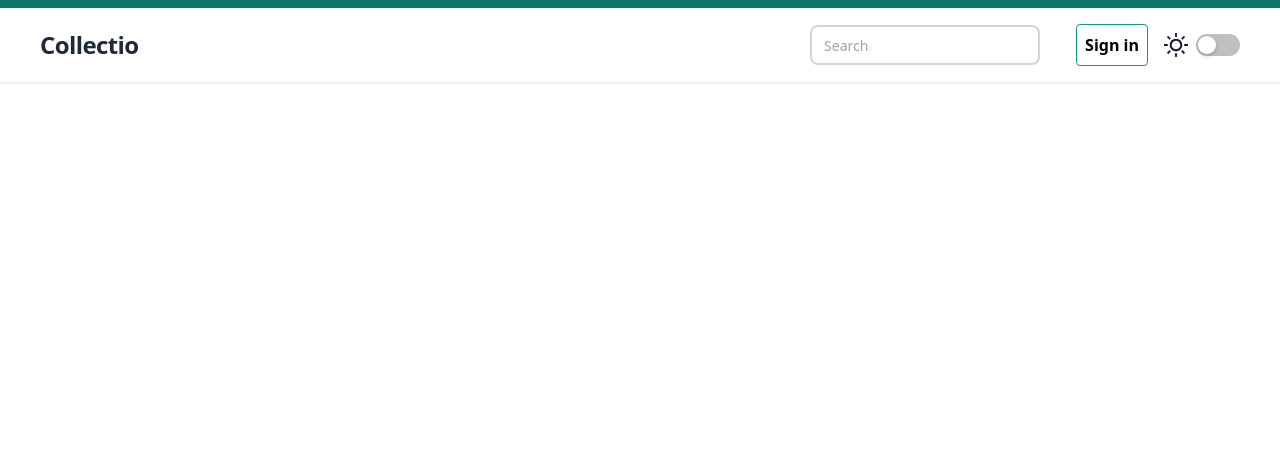
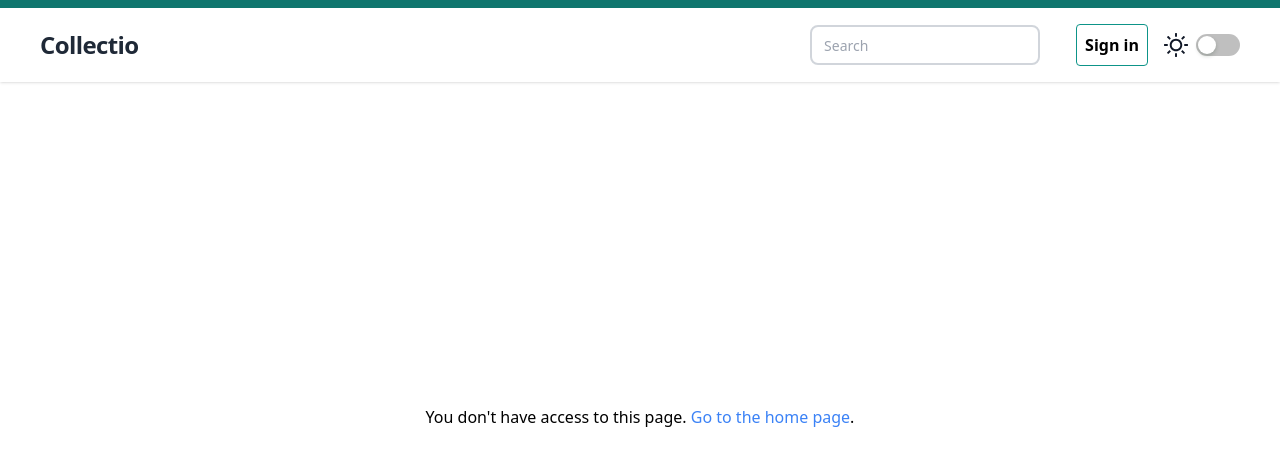
Before and after one commit to NadyaKir/collectio, a React (Vite) app in the folder client/: page /users in a window 1280 px wide. Shown: the top 466 px of the page. Built offline with nearby package versions, Linux system fonts and the light colour scheme.

Commit message:
feat: protected routes for issues and collections, information and link to home page

```diff
--- a/client/src/main.jsx
+++ b/client/src/main.jsx
@@ -28,11 +28,13 @@ import IssuesPage from "./pages/IssuesPage.jsx";
 const appRoutes = (
   <Route path="/" element={<App />}>
     <Route path="/" element={<HomePage />} />
-    <Route element={<ProtectedRoutes />}>
+    <Route element={<ProtectedRoutes requireAdmin={true} />}>
       <Route path="/users" element={<AdminPage />} />
     </Route>
-    <Route path="/collections" element={<CollectionsPage />} />
-    <Route path="/issues" element={<IssuesPage />} />
+    <Route element={<ProtectedRoutes />}>
+      <Route path="/collections" element={<CollectionsPage />} />
+      <Route path="/issues" element={<IssuesPage />} />
+    </Route>
     <Route path="/collections/add" element={<AddCollectionPage />} />
     <Route
       path="/collections/update/:collectionId"
--- a/client/src/routes/protectedRoutes.jsx
+++ b/client/src/routes/protectedRoutes.jsx
@@ -1,14 +1,26 @@
 import React from "react";
-import { Outlet } from "react-router-dom";
+import { Outlet, Link } from "react-router-dom";
 import { useSelector } from "react-redux";
 import getTokenData from "../utils/getTokenData";
 
-const ProtectedRoutes = () => {
+const ProtectedRoutes = ({ requireAdmin }) => {
   const isAuthenticated = useSelector((state) => state.auth.isAuthenticated);
   const { isAdmin } = getTokenData();
 
-  if (isAuthenticated && isAdmin) {
+  if (isAuthenticated && (!requireAdmin || isAdmin)) {
     return <Outlet />;
   }
+
+  return (
+    <div className="flex flex-col flex-1 px-10 pb-6 dark:bg-gray-800/[.1] justify-center items-center">
+      <p className="text-center">
+        You don't have access to this page.{" "}
+        <Link to="/" className="text-blue-500 hover:text-blue-700">
+          Go to the home page
+        </Link>
+        .
+      </p>
+    </div>
+  );
 };
 export default ProtectedRoutes;
```
